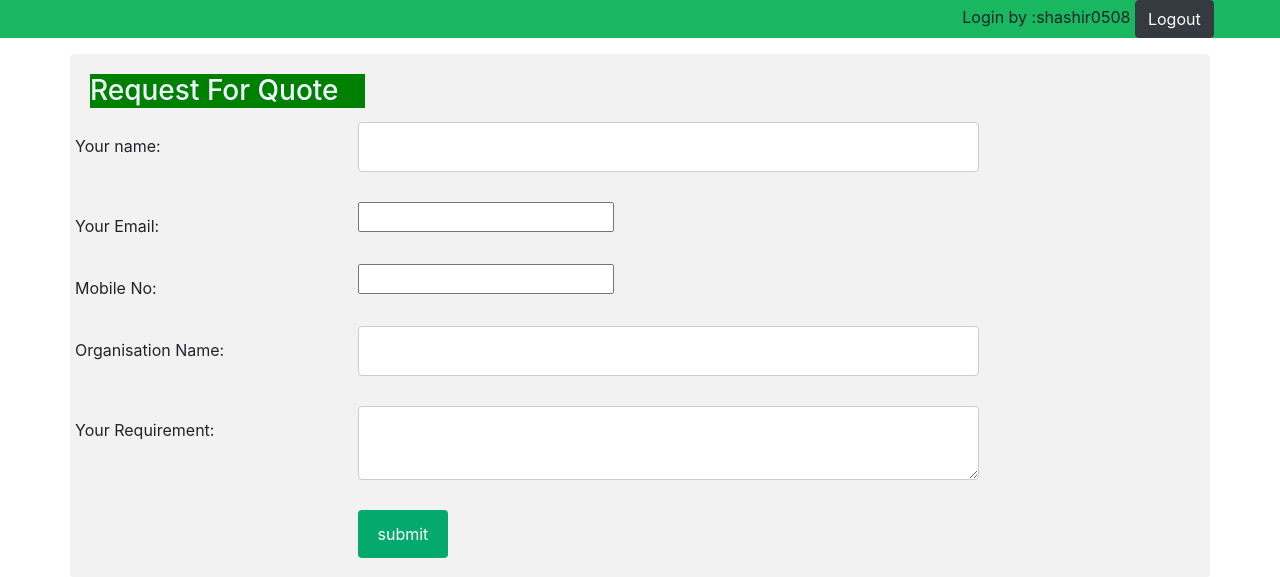
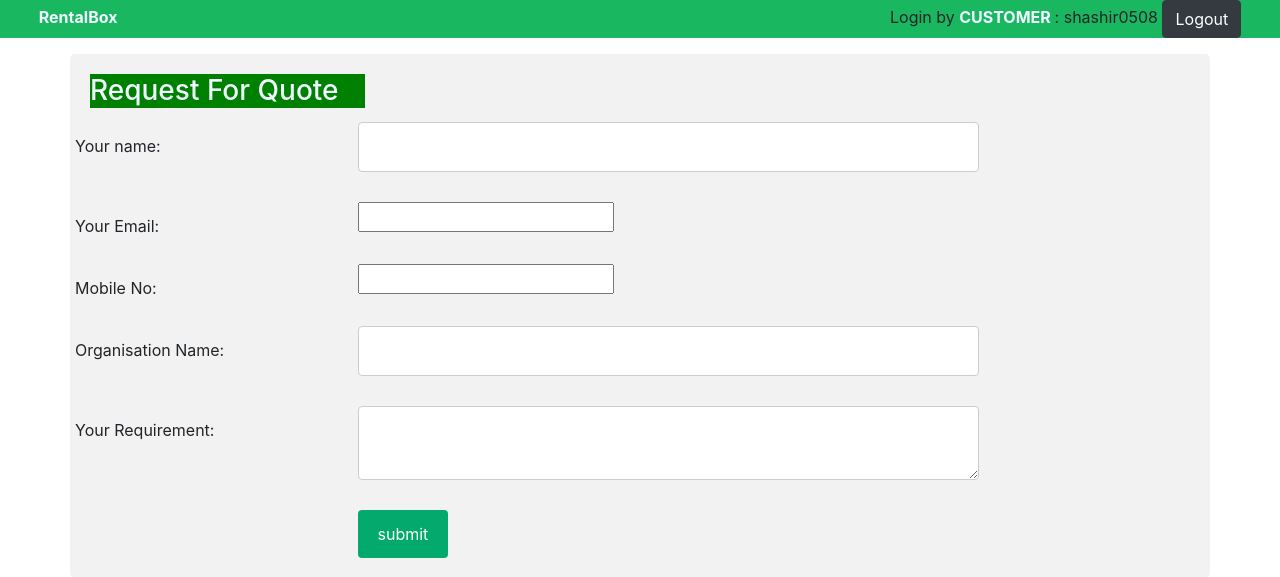
Before and after one commit to shashiranjan05/rentalbox, a Django app: page /enquiry/ in a window 1280 px wide. Shown: the top 577 px of the page. Run offline with Django 5.2, Linux system fonts and the light colour scheme; a user stored in the database is signed in.

Commit message:
header updated

```diff
--- a/warehouse/templates/warehouse/enquiry.html
+++ b/warehouse/templates/warehouse/enquiry.html
@@ -8,11 +8,15 @@
         <link rel = "stylesheet" type="text/css" href="{% static '/warehouse/css/sales_quote.css' %}">
     </head>
      <body>
-        <!-- header start -->
-        <div class="header" style=" background-color: rgb(26, 183, 97); text-align: center; left: 0%; width: 100%; height: 6%; padding-left: 70%;">
-            <p> Login by :{{ name }}  <a href="{% url 'logout' %}" class="btn btn-dark">Logout</a></p>
-        </div>
-        <!-- header end -->
+       <!-- header start -->
+       <div class="header" style=" background-color: rgb(26, 183, 97); text-align: center; left: 0%; width: 100%; ">
+        <p><span style="margin-right: 60%; color: aliceblue; font-weight: bold;">RentalBox</span>
+            <span >Login by
+                <span style="color: aliceblue; font-weight: bold;"> {{role}} </span>
+            </span>
+            <span> : {{ name }} <a href="{% url 'logout' %}" class="btn btn-dark">Logout</a></span></p>
+    </div>
+    <!-- header end -->
         <div class="container">
             <h3 style="background-color: green; color: aliceblue; margin-right: 75%;">Request For Quote</h3>
 
--- a/warehouse/views.py
+++ b/warehouse/views.py
@@ -46,6 +46,7 @@ def create_order_id():
 def enquiry_view(request):
     username= request.user.email
     name = username.split('@')[0]
+    role=request.user.role
     if request.method == 'POST':
         enquiry_id = create_order_id()
         customer_name = request.POST.get("your_name")
@@ -60,11 +61,12 @@ def enquiry_view(request):
 
         # return HttpResponseRedirect(reverse('thank_you'))
         print("enquire form details saved in database  .....")
-    return render(request, 'warehouse/enquiry.html',{'name':name})
+    return render(request, 'warehouse/enquiry.html',{'name':name, 'role':role})
 
 def sales_quote_view(request):
     username= request.user.email
     name = username.split('@')[0]
+    role=request.user.role
     all_data = EnquiryDetails.objects.all()
     list_enquiry_id=[]
     # for val in all_data:
@@ -87,7 +89,7 @@ def sales_quote_view(request):
 
         # return HttpResponseRedirect(reverse('thank_you'))
         print("sales form details saved in database  .....")
-    return render(request, 'warehouse/sales_quote.html',{'all_data':all_data, 'name':name})
+    return render(request, 'warehouse/sales_quote.html',{'all_data':all_data, 'name':name, 'role':role})
 
 def request_for_quote_view(request):
     data = EnquiryDetails.objects.filter(user=request.user)
```
Also changed, not shown: warehouse/templates/dashboard.html (+6 -2 lines), warehouse/templates/warehouse/sales_quote.html (+6 -2 lines), db.sqlite3.
